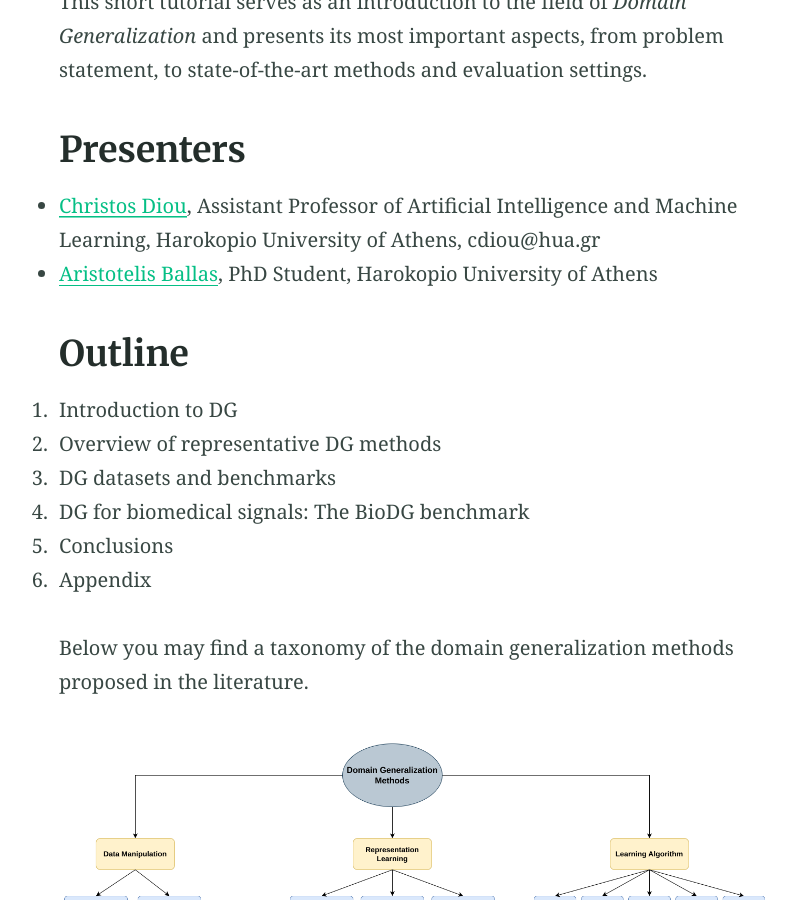
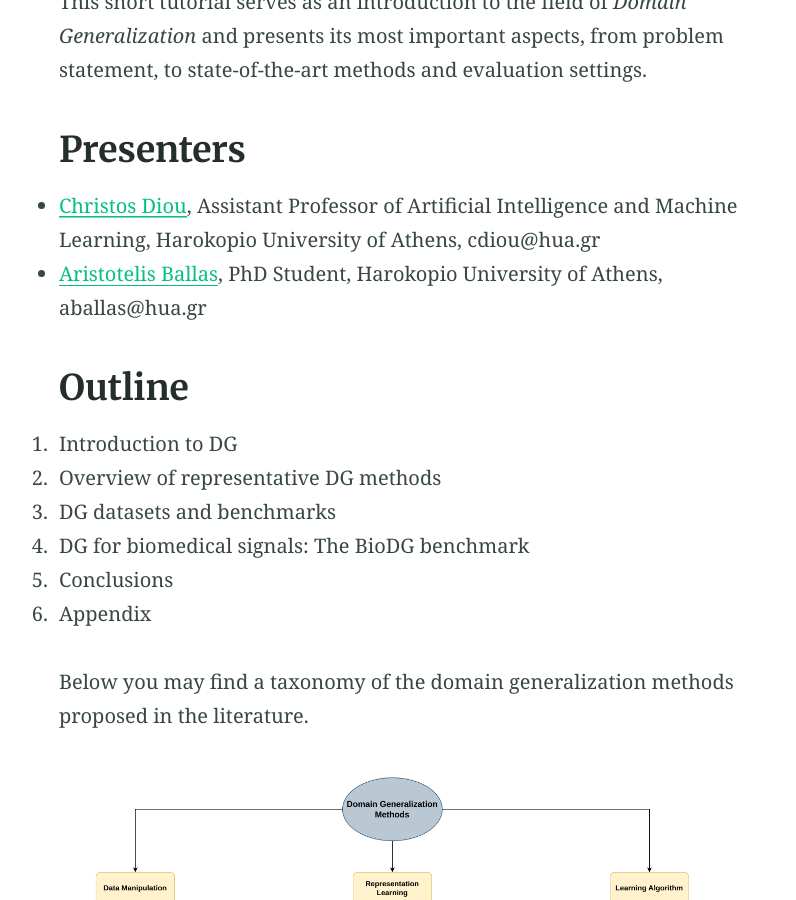
Before and after one commit to bds-dgtutorial/bds-dgtutorial.github.io, a Jekyll site: the page built from index.md, in a window 1280 px wide and 900 px high, scrolled down 1390 px. Shown: the whole window, without its empty margins (224-1020 px from the left). Built offline with Jekyll 4.4.1, drawn with Linux system fonts in a browser that asks for light colours.

Commit message:
added aballas email

```diff
--- a/index.md
+++ b/index.md
@@ -39,7 +39,7 @@ This short tutorial serves as an introduction to the field of
 ## Presenters
 
 - [Christos Diou](https://diou.github.io), Assistant Professor of Artificial Intelligence and Machine Learning, Harokopio University of Athens, cdiou@hua.gr
-- [Aristotelis Ballas](https://aristotelisballas@github.io), PhD Student, Harokopio University of Athens
+- [Aristotelis Ballas](https://aristotelisballas@github.io), PhD Student, Harokopio University of Athens, aballas@hua.gr
 
 ## Outline
 1. Introduction to DG
```
